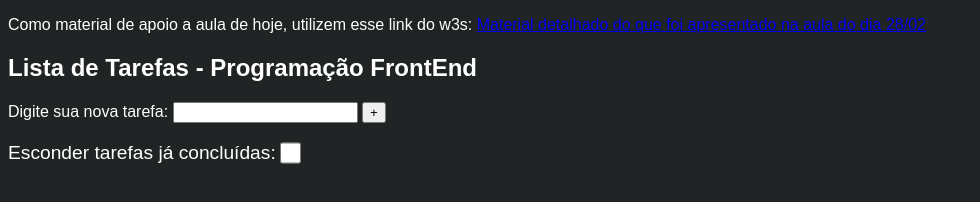
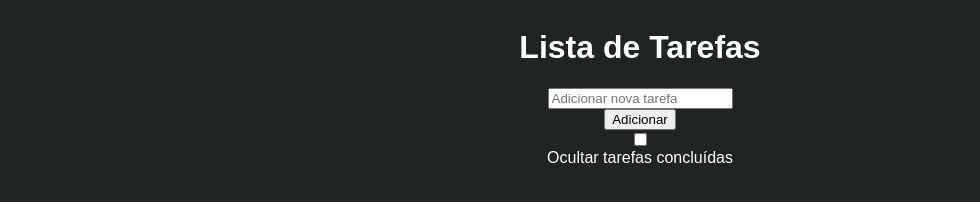
Before and after one commit to brezendelima/toDoList_Unicesumar, a plain HTML site: page toDoList/index.html in a window 1280 px wide. Shown: the whole page, without its empty margins (0-980 px from the left). Drawn offline with Linux system fonts and the light colour scheme.

Commit message:
Update index.html

```diff
--- a/toDoList/index.html
+++ b/toDoList/index.html
@@ -1,35 +1,21 @@
 <!DOCTYPE html>
 <html lang="pt-br">
 <head>
-    <meta charset="UTF-8">
-    <meta name="viewport" content="width=device-width, initial-scale=1.0">
-    <link rel="stylesheet" href="assets/css/style.css">
-    <title>To Do List</title>
+  <meta charset="UTF-8">
+  <meta name="viewport" content="width=device-width, initial-scale=1.0">
+  <title>Bruno Rezende de Lima</title>
+  <link rel="stylesheet" href="assets/css/style.css">
 </head>
 <body>
-    <div>
-        <p>Como material de apoio a aula de hoje, utilizem esse link do w3s:
-            <a target="_blank" href="https://www.w3schools.com/js/js_htmldom.asp">Material detalhado do que foi apresentado na aula do dia 28/02</a>
-        </p>
-    </div>
-    <h2>Lista de Tarefas - Programação FrontEnd</h2>
+  <div class="container">
+    <h1>Lista de Tarefas</h1>
+    <input type="text" id="taskInput" placeholder="Adicionar nova tarefa">
+    <button onclick="adicionarTarefa()">Adicionar</button>
+    <input type="checkbox" id="ocultarConcluidas" onchange="alternarOcultarConcluidas()">
+    <label for="ocultarConcluidas">Ocultar tarefas concluídas</label>
+    <ul id="listaTarefas"></ul>
+  </div>
 
-    <div id="div_area_nova_tarefa">
-        <label for="input_nova_tarefa">Digite sua nova tarefa:</label>
-        <input type="text" id="input_nova_tarefa">
-        <button onclick="adicionaTarefaNaLista()">+</button>
-    </div>
-
-    <div class="hideTask">
-        <p>Esconder tarefas já concluídas: </p>
-            <input type="checkbox" class="hideCheckbox" onchange="escondeTarefa()">
-    </div>
-
-    <div id="div_lista_de_tarefas">
-        <ul id="lista_de_tarefas">
-        </ul>
-    </div>
-
-    <script src="assets/js/app.js"></script>
+  <script src="assets/js/app.js"></script>
 </body>
 </html>
```
